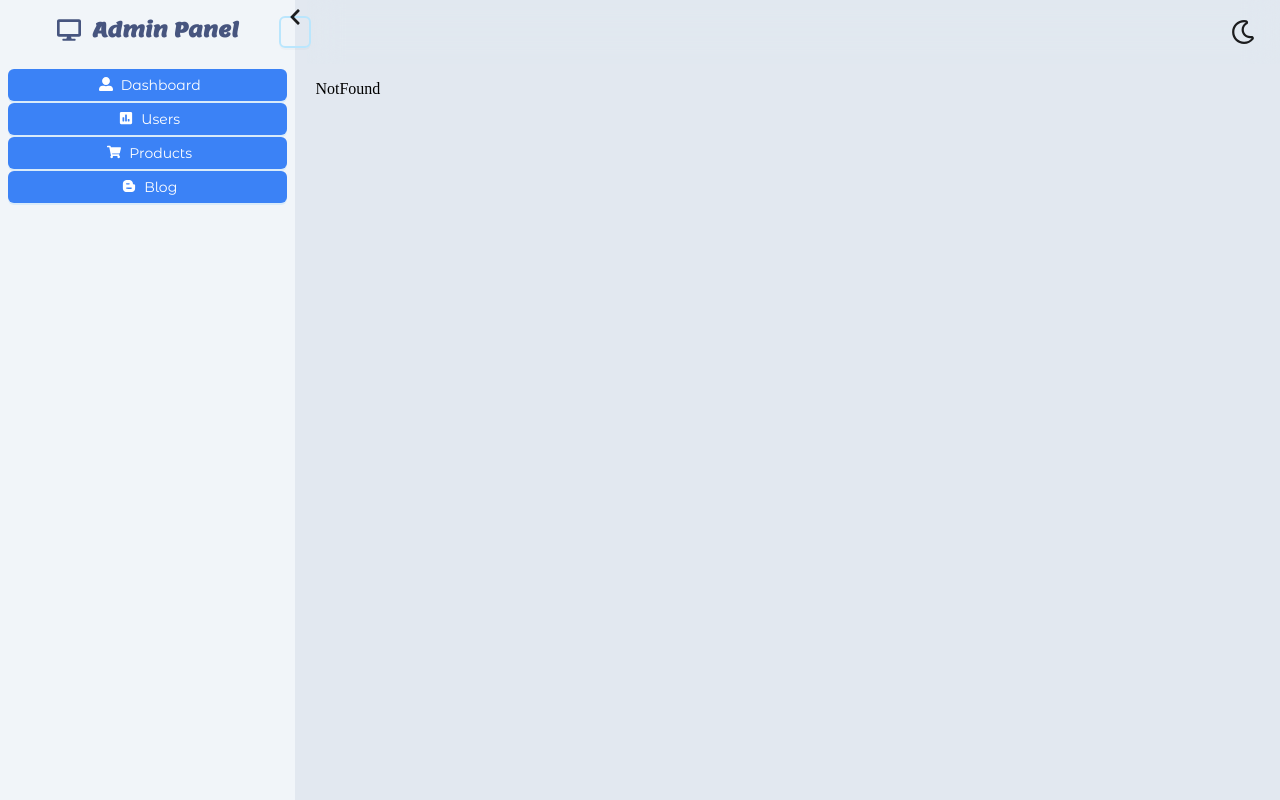
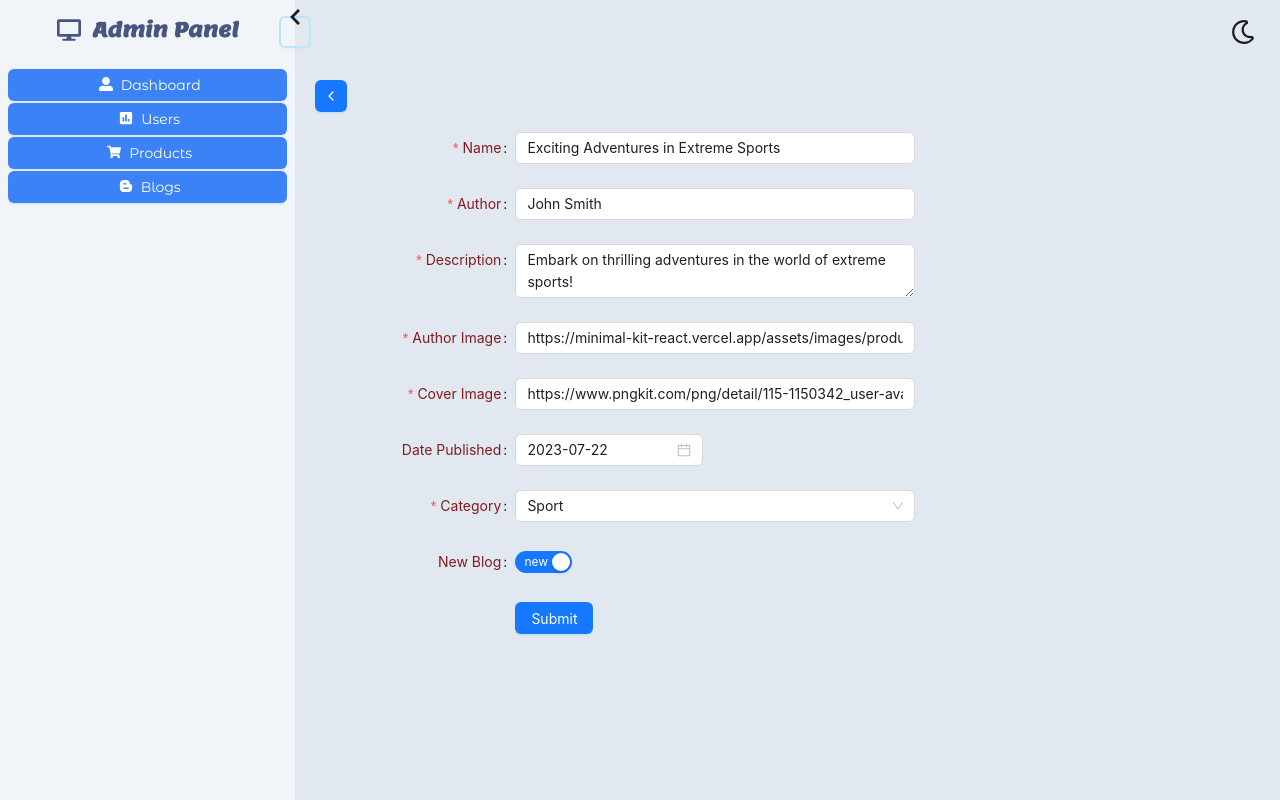
Before and after one commit to aliseyedi01/Admin-Panel, a React (Vite) app: page /blog/1 in a window 1280 px wide. Built offline with nearby package versions, Linux system fonts and the light colour scheme; what prettier-plugin-tailwindcss would draw is missing.

Commit message:
feat ( blogSingle ) : add blogSingle Component for Edit

```diff
--- a/package.json
+++ b/package.json
@@ -12,6 +12,7 @@
   "dependencies": {
     "@reduxjs/toolkit": "^1.9.5",
     "antd": "^5.6.4",
+    "dayjs": "^1.11.9",
     "react": "^18.2.0",
     "react-dom": "^18.2.0",
     "react-highlight-words": "^0.20.0",
--- a/src/Components/Main/MainSection.tsx
+++ b/src/Components/Main/MainSection.tsx
@@ -12,6 +12,7 @@ import {
 
 import { Route, Routes } from "react-router-dom";
 import { Header } from "..";
+import BlogSingle from "@/Pages/Blog/BlogSingle";
 
 function MainSection() {
   return (
@@ -19,13 +20,18 @@ function MainSection() {
       <Header />
       <Routes>
         <Route path="/*" element={<NotFound />} />
+        {/* Product */}
         <Route path="/products" element={<Products />} />
         <Route path="/product/:ProductId" element={<ProductSingle />} />
         <Route path="/product/newproduct" element={<ProductMaker />} />
+        {/* user */}
         <Route path="users" element={<User />} />
         <Route path="/user/:userId" element={<UserSingle />} />
         <Route path="/user/newuser" element={<UserMaker />} />
-        <Route path="/blog" element={<Blog />} />
+        {/* Blog */}
+        <Route path="/blogs" element={<Blog />} />
+        <Route path="/blog/:blogId" element={<BlogSingle />} />
+        {/* Dashboard */}
         <Route path="/dashboard" element={<Dashboard />} />
       </Routes>
     </main>
--- a/src/Components/Sidebar/Sidebar.tsx
+++ b/src/Components/Sidebar/Sidebar.tsx
@@ -29,7 +29,7 @@ const Pages: Page[] = [
   { id: 1, name: "Dashboard", icon: <FaUserAlt /> },
   { id: 2, name: "Users", icon: <FaPoll /> },
   { id: 3, name: "Products", icon: <FaShoppingCart /> },
-  { id: 4, name: "Blog", icon: <FaBloggerB /> },
+  { id: 4, name: "Blogs", icon: <FaBloggerB /> },
 ];
 
 const Sidebar: React.FC = () => {
--- a/src/Pages/Blog/Blog.tsx
+++ b/src/Pages/Blog/Blog.tsx
@@ -5,6 +5,7 @@ import { PageLayout } from "@/Components";
 // redux
 import { useAppSelector } from "@/interface/utils";
 import { BlogType } from "@/interface/blog";
+import { Link } from "react-router-dom";
 
 const Blog: React.FC = () => {
   const blogs = useAppSelector((state) => state.blog);
@@ -21,13 +22,18 @@ const Blog: React.FC = () => {
                 className="-mb-[5px] w-full rounded-t-lg"
               />
               <div className="relative rounded-b-md bg-slate-100 dark:bg-indigo-950">
-                <span className="svg-custom absolute -top-[50px] left-0 h-24 w-20 bg-slate-100"></span>
+                <span className="svg-custom absolute -top-[50px] left-0 h-24 w-20 bg-slate-100 dark:bg-indigo-950"></span>
                 <img
-                  className="absolute -top-4 left-6 h-8 w-8 rounded-xl"
+                  className="absolute -top-4 left-6 h-8 w-8 rounded-full"
                   src={blog.authorImage}
                   alt={blog.author}
                 />
-                <p className="line-clamp-2 px-2 pt-7 font-Ubuntu">{blog.name}</p>
+                <Link
+                  to={`/blog/${blog.key}`}
+                  className="text-gray-900 no-underline dark:text-gray-400"
+                >
+                  <p className="line-clamp-2 px-2 pt-7 font-Ubuntu">{blog.name}</p>
+                </Link>
                 <div className="flex items-center justify-between px-2 py-2 font-Lilita text-base">
                   <p className="text-blue-700 dark:text-blue-500">{blog.datePublished}</p>
                   <p className="text-red-700 dark:text-red-400">{blog.category}</p>
--- /dev/null
+++ b/src/Pages/Blog/BlogSingle.tsx
@@ -0,0 +1,175 @@
+// redux
+import { useAppDispatch, useAppSelector } from "@/interface/utils";
+// antd
+import { Button, Form, Input, Select, message, Switch, DatePicker } from "antd";
+import { Option } from "antd/es/mentions";
+// react
+import React from "react";
+import { BackPage, PageLayout } from "@/Components";
+import { edit } from "@/store/slice/blogSlice";
+import { useParams } from "react-router-dom";
+import dayjs from "dayjs";
+// constant
+const layout = {
+  labelCol: { span: 8 },
+  wrapperCol: { span: 16 },
+};
+const Categories: string[] = [
+  "Sport",
+  "Scientific",
+  "Cultural",
+  "Health",
+  "Technology",
+  "Travel",
+  "Art",
+  "Books",
+  "Wellness",
+  "Food",
+  "Environment",
+  "Fashion",
+  "Fitness",
+  "Pets",
+  "Photography",
+];
+
+/* eslint-disable no-template-curly-in-string */
+const validateMessages = {
+  required: "${label} is required!",
+  types: {
+    email: "${label} is not a valid email!",
+    number: "${label} is not a valid number!",
+    date: "${label} is not a valid date!",
+  },
+  number: {
+    range: "${label} must be between ${min} and ${max}",
+  },
+};
+/* eslint-enable no-template-curly-in-string */
+
+const BlogSingle: React.FC = () => {
+  const dispatch = useAppDispatch();
+  // message
+  const [messageApi, contextHolder] = message.useMessage();
+  // get product for edit
+  const param = useParams();
+  const blogs = useAppSelector((state) => state.blog);
+  const editProduct = blogs.find((blog) => blog.key === param.blogId)!;
+  const {
+    name,
+    description,
+    datePublished,
+    coverImage,
+    category,
+    author,
+    authorImage,
+    newPublished,
+  } = editProduct;
+  // handle submit form
+  const onFinish = (value: any) => {
+    const updatedProduct = { key: param.blogId, ...value.blog };
+    console.log(updatedProduct);
+    dispatch(edit(updatedProduct));
+    messageApi.open({
+      type: "success",
+      content: `${value.blog.name} : edited successfully`,
+    });
+  };
+  return (
+    <PageLayout>
+      {contextHolder}
+      <BackPage />
+      <Form
+        {...layout}
+        name="nest-messages"
+        onFinish={onFinish}
+        style={{ maxWidth: 600 }}
+        validateMessages={validateMessages}
+      >
+        {/* Name*/}
+        <Form.Item
+          name={["blog", "name"]}
+          label={<label className="text-red-900 dark:text-white">Name</label>}
+          rules={[{ required: true }]}
+          initialValue={name}
+        >
+          <Input />
+        </Form.Item>
+        {/* Author */}
+        <Form.Item
+          name={["blog", "author"]}
+          label={<label className="text-red-900 dark:text-white">Author</label>}
+          rules={[{ required: true }]}
+          initialValue={author}
+        >
+          <Input />
+        </Form.Item>
+        {/* Description */}
+        <Form.Item
+          name={["blog", "description"]}
+          label={<label className="text-red-900 dark:text-white">Description</label>}
+          rules={[{ required: true }]}
+          initialValue={description}
+        >
+          <Input.TextArea />
+        </Form.Item>
+        {/* Image author */}
+        <Form.Item
+          name={["blog", "coverImage"]}
+          label={<label className="text-red-900 dark:text-white">Author Image</label>}
+          rules={[{ required: true, type: "url" }]}
+          initialValue={coverImage}
+        >
+          <Input />
+        </Form.Item>
+        {/* Image cover */}
+        <Form.Item
+          name={["blog", "authorImage"]}
+          label={<label className="text-red-900 dark:text-white">Cover Image</label>}
+          rules={[{ required: true, type: "url" }]}
+          initialValue={authorImage}
+        >
+          <Input />
+        </Form.Item>
+        {/* Data Published */}
+        <Form.Item
+          name={["blog", "datePublished"]}
+          label={<label className="text-red-900 dark:text-white">Date Published</label>}
+          rules={[{ required: false, type: "date" }]}
+          hasFeedback
+        >
+          <DatePicker defaultValue={dayjs(datePublished, "YYYY-MM-DD")} />
+        </Form.Item>
+        {/* Category */}
+        <Form.Item
+          name={["blog", "category"]}
+          label={<label className="text-red-900 dark:text-white">Category</label>}
+          hasFeedback
+          initialValue={category}
+          rules={[{ required: true, message: "Select Gender!" }]}
+        >
+          <Select placeholder="Select Category">
+            {Categories.map((category) => (
+              <Option value={category}>{category}</Option>
+            ))}
+          </Select>
+        </Form.Item>
+        {/* New Published */}
+        <Form.Item
+          name={["blog", "newPublished"]}
+          label={<label className="text-red-900 dark:text-white">New Blog</label>}
+          hasFeedback
+        >
+          <Switch checkedChildren="new" unCheckedChildren="old" defaultChecked={newPublished} />
+        </Form.Item>
+        {/* Submit Form */}
+        <Form.Item wrapperCol={{ ...layout.wrapperCol, offset: 8 }}>
+          <Button type="primary" htmlType="submit">
+            Submit
+          </Button>
+        </Form.Item>
+      </Form>
+    </PageLayout>
+  );
+};
+
+export default BlogSingle;
--- a/src/interface/blog.tsx
+++ b/src/interface/blog.tsx
@@ -3,7 +3,7 @@ export interface BlogType {
   name: string;
   coverImage: string;
   authorImage: string;
-  new: boolean;
+  newPublished: boolean;
   description: string;
   category: string;
   author: string;
--- a/src/store/slice/blogSlice.ts
+++ b/src/store/slice/blogSlice.ts
@@ -6,7 +6,7 @@ const initialState: BlogState = [
     key: "1",
     name: "Exciting Adventures in Extreme Sports",
     description: "Embark on thrilling adventures in the world of extreme sports!",
-    new: true,
+    newPublished: true,
     datePublished: "2023-07-22",
     coverImage: "https://minimal-kit-react.vercel.app/assets/images/products/product_1.jpg",
     category: "Sport",
@@ -19,7 +19,7 @@ const initialState: BlogState = [
     name: "The Wonders of Science: Unraveling the Universe",
     description: "Dive into the depths of scientific discoveries and cosmic mysteries.",
     coverImage: "https://minimal-kit-react.vercel.app/assets/images/products/product_1.jpg",
-    new: false,
+    newPublished: false,
     datePublished: "2023-07-15",
     category: "Scientific",
     author: "Ali Seyedi",
@@ -31,7 +31,7 @@ const initialState: BlogState = [
     name: "Unveiling Cultural Riches: A Journey Across Traditions",
     description: "Embark on a cultural odyssey, exploring the beauty of diverse traditions.",
     coverImage: "https://minimal-kit-react.vercel.app/assets/images/products/product_1.jpg",
-    new: true,
+    newPublished: true,
     datePublished: "2023-07-10",
     category: "Cultural",
     author: "Hamid Sori",
@@ -43,7 +43,7 @@ const initialState: BlogState = [
     name: "Healthy Eating Habits: Nourishing Your Body",
     description: "Discover the secrets of maintaining a balanced and healthy diet.",
     coverImage: "https://minimal-kit-react.vercel.app/assets/images/products/product_1.jpg",
-    new: false,
+    newPublished: false,
     datePublished: "2023-07-05",
     category: "Health",
     author: "Emma Johnson",
@@ -55,7 +55,7 @@ const initialState: BlogState = [
     name: "Tech Innovations: Shaping the Future",
     description: "Explore the latest technological advancements shaping our future.",
     coverImage: "https://minimal-kit-react.vercel.app/assets/images/products/product_1.jpg",
-    new: true,
+    newPublished: true,
     datePublished: "2023-06-30",
     category: "Technology",
     author: "Michael Lee",
@@ -67,7 +67,7 @@ const initialState: BlogState = [
     name: "Travel Diaries: Wanderlust Chronicles",
     description: "Embark on a journey across breathtaking destinations and cultures.",
     coverImage: "https://minimal-kit-react.vercel.app/assets/images/products/product_1.jpg",
-    new: false,
+    newPublished: false,
     datePublished: "2023-06-25",
     category: "Travel",
     author: "Sophia Martinez",
@@ -79,7 +79,7 @@ const initialState: BlogState = [
     name: "Art and Expression: Colors of Creativity",
     description: "Immerse yourself in the world of art and the beauty of human expression.",
     coverImage: "https://minimal-kit-react.vercel.app/assets/images/products/product_1.jpg",
-    new: true,
+    newPublished: true,
     datePublished: "2023-06-20",
     category: "Art",
     author: "David Williams",
@@ -91,7 +91,7 @@ const initialState: BlogState = [
     name: "The World of Books: A Literary Adventure",
     description: "Explore the magic of literature and the impact of books on our lives.",
     coverImage: "https://minimal-kit-react.vercel.app/assets/images/products/product_1.jpg",
-    new: false,
+    newPublished: false,
     datePublished: "2023-06-15",
     category: "Books",
     author: "Isabella Turner",
@@ -103,7 +103,7 @@ const initialState: BlogState = [
     name: "Mindfulness and Mental Well-being",
     description: "Learn the art of mindfulness and its positive impact on mental well-being.",
     coverImage: "https://minimal-kit-react.vercel.app/assets/images/products/product_1.jpg",
-    new: true,
+    newPublished: true,
     datePublished: "2023-06-10",
     category: "Wellness",
     author: "Matthew Green",
@@ -115,7 +115,7 @@ const initialState: BlogState = [
     name: "Culinary Delights: Tasting the World",
     description: "Embark on a gastronomic adventure, savoring diverse culinary delights.",
     coverImage: "https://minimal-kit-react.vercel.app/assets/images/products/product_1.jpg",
-    new: false,
+    newPublished: false,
     datePublished: "2023-06-05",
     category: "Food",
     author: "Linda Wilson",
@@ -127,7 +127,7 @@ const initialState: BlogState = [
     name: "Green Living: Sustainable Choices",
     description: "Discover the path to sustainable living and eco-friendly practices.",
     coverImage: "https://minimal-kit-react.vercel.app/assets/images/products/product_1.jpg",
-    new: true,
+    newPublished: true,
     datePublished: "2023-06-01",
     category: "Environment",
     author: "Robert Davis",
@@ -139,7 +139,7 @@ const initialState: BlogState = [
     name: "Fashion Forward: Trends and Style",
     description: "Stay updated with the latest fashion trends and express your unique style.",
     coverImage: "https://minimal-kit-react.vercel.app/assets/images/products/product_1.jpg",
-    new: false,
+    newPublished: false,
     datePublished: "2023-05-25",
     category: "Fashion",
     author: "Emily Clark",
@@ -151,7 +151,7 @@ const initialState: BlogState = [
     name: "Fitness Fundamentals: Your Journey to a Fitter You",
     description: "Embark on a fitness journey and embrace a healthier lifestyle.",
     coverImage: "https://minimal-kit-react.vercel.app/assets/images/products/product_1.jpg",
-    new: true,
+    newPublished: true,
     datePublished: "2023-05-20",
     category: "Fitness",
     author: "Daniel White",
@@ -163,7 +163,7 @@ const initialState: BlogState = [
     name: "Pets and Companionship: Nurturing Animal Bonds",
     description: "Discover the joy and significance of having pets as loyal companions.",
     coverImage: "https://minimal-kit-react.vercel.app/assets/images/products/product_1.jpg",
-    new: false,
+    newPublished: false,
     datePublished: "2023-05-15",
     category: "Pets",
     author: "Olivia Baker",
@@ -175,7 +175,7 @@ const initialState: BlogState = [
     name: "Photography Exploration: Capturing Moments",
     description: "Embark on a photographic journey, capturing the beauty of fleeting moments.",
     coverImage: "https://minimal-kit-react.vercel.app/assets/images/products/product_1.jpg",
-    new: true,
+    newPublished: true,
     datePublished: "2023-05-10",
     category: "Photography",
     author: "William Scott",
```
Also changed, not shown: src/Pages/Product/ProductSingle.tsx (+13 -9 lines), 1 other file (tests, documents, lock files or other folders).
